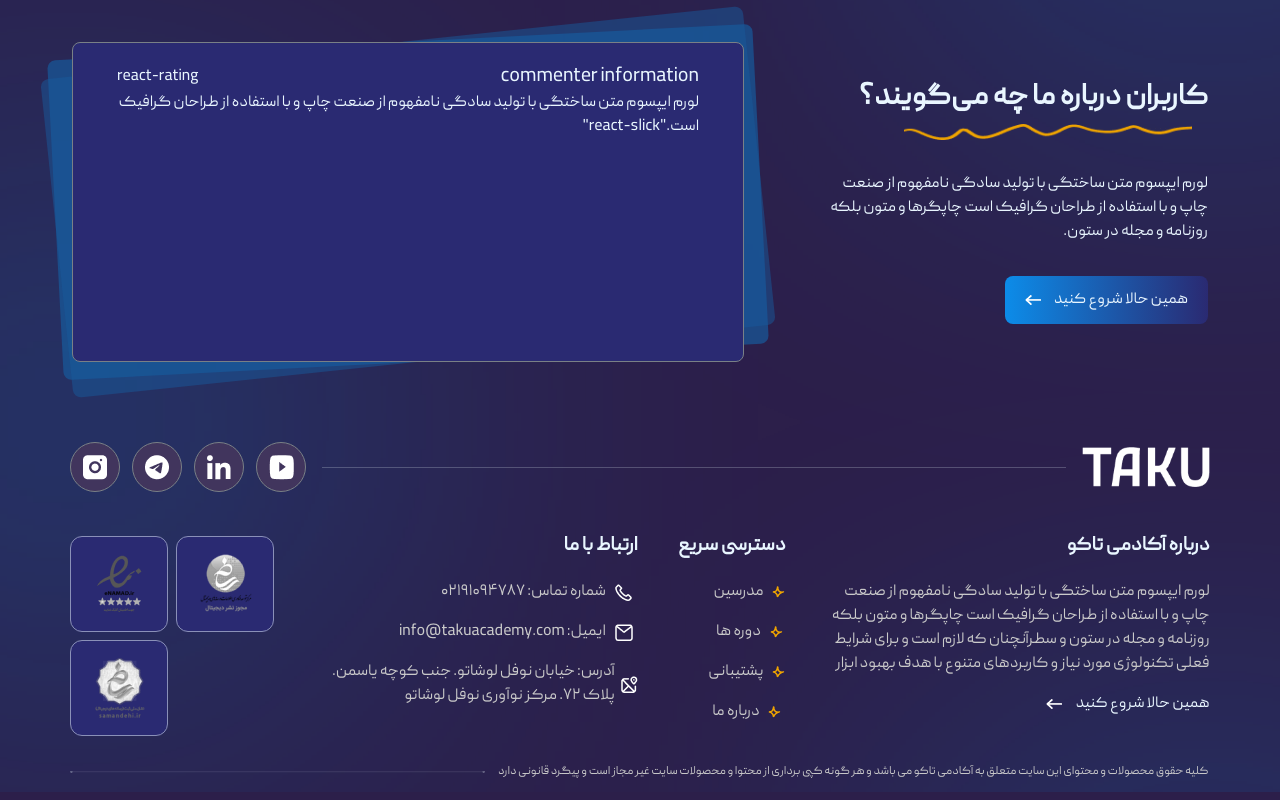
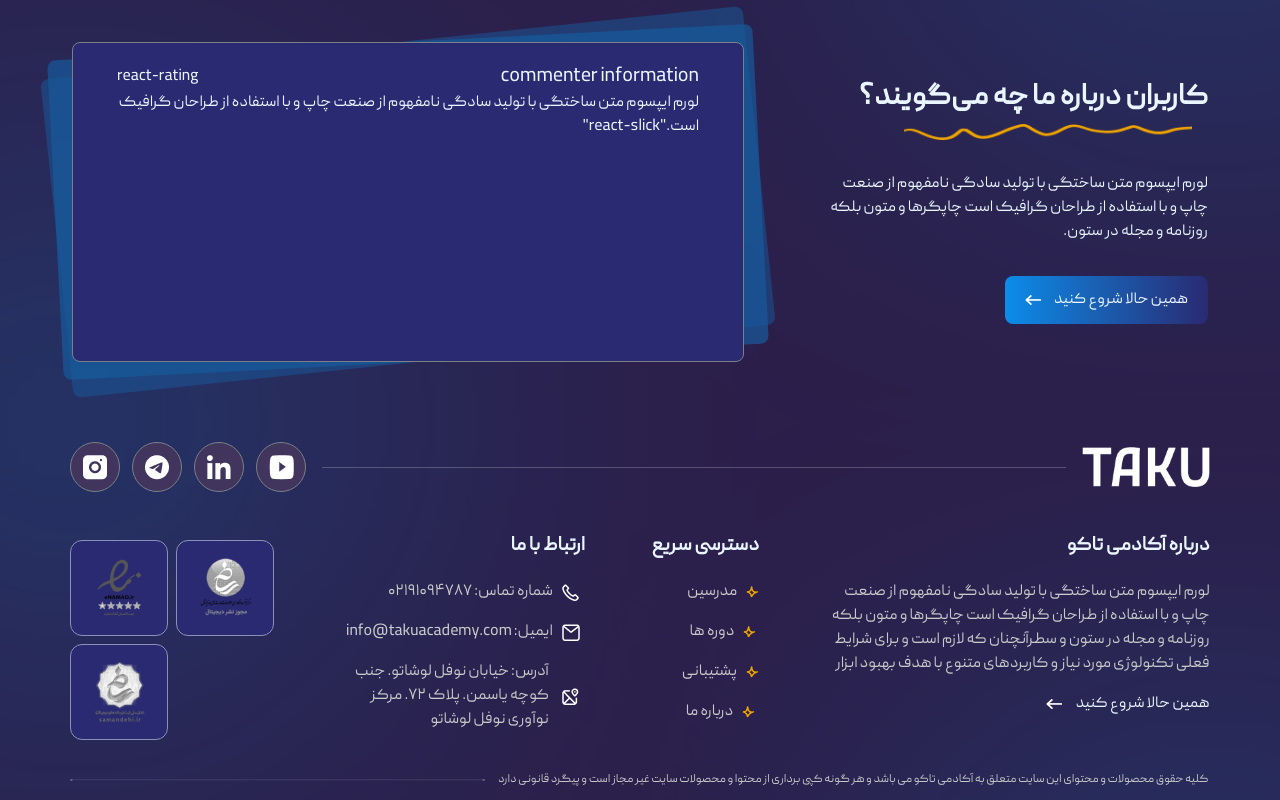
Before and after one commit to AmirhosseinDehghanazar/TakuAcademy-Frontend, a React (Vite) app in the folder TakuAcademy-Frontend/: page / in a window 1280 px wide. Shown: the part 3328-4128 px from the top of the page. Built offline with nearby package versions, Linux system fonts and the light colour scheme.

Commit message:
this is last bug i promise footer

```diff
--- a/TakuAcademy-Frontend/src/components/footer/Footer.jsx
+++ b/TakuAcademy-Frontend/src/components/footer/Footer.jsx
@@ -81,9 +81,9 @@ const Footer = () => {
               <div className="bg-mail bg-all-footer" />
               <p>ایمیل: info@takuacademy.com</p>
             </div>
-            <div className="flex justify-start items-center  gap-1.5 ">
+            <div className="flex justify-start items-center  gap-2 ">
               <div className="bg-location bg-all-footer" />
-              <p>
+              <p className="w-52">
                 آدرس: خیابان نوفل لوشاتو. جنب کوچه یاسمن. پلاک ۷۲. مرکز نوآوری
                 نوفل لوشاتو
               </p>
```
